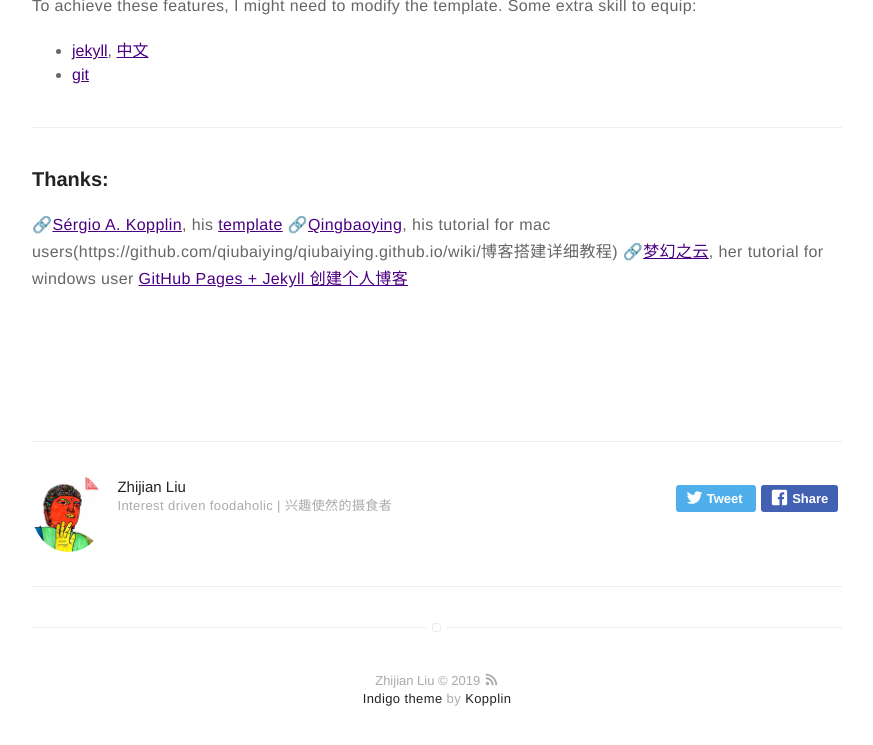
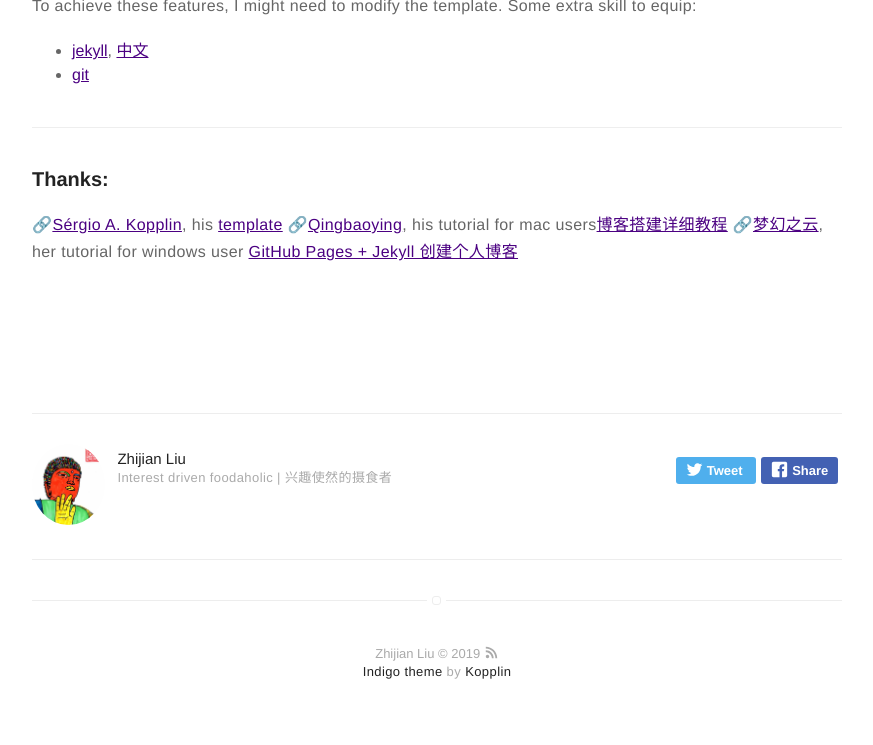
Before and after one commit to subaiwen/subaiwen.github.io, a Jekyll site: the page built from _posts/2019-7-1-first-blog.markdown, in a window 1280 px wide and 900 px high, scrolled down 1562 px, cut to the strip 130-875 px from the top of the window. Shown: the whole strip, without its empty margins (203-1076 px from the left). Built offline with Jekyll 4.4.1, drawn with Linux system fonts in a browser that asks for light colours; some of the changed lines change nothing that is shown.

Commit message:
Update 2019-7-1-first-blog.markdown

```diff
--- a/_posts/2019-7-1-first-blog.markdown
+++ b/_posts/2019-7-1-first-blog.markdown
@@ -53,5 +53,5 @@ To achieve these features, I might need to modify the template. Some extra skill
 ---
 ### Thanks:
 🔗[Sérgio A. Kopplin](https://koppl.in/), his [template](https://koppl.in/indigo/)
-🔗[Qingbaoying](https://github.com/qiubaiying), his tutorial for mac users(https://github.com/qiubaiying/qiubaiying.github.io/wiki/博客搭建详细教程)
+🔗[Qingbaoying](https://github.com/qiubaiying), his tutorial for mac users[博客搭建详细教程](https://github.com/qiubaiying/qiubaiying.github.io/wiki/博客搭建详细教程)
 🔗[梦幻之云](https://agcaiyun.github.io/), her tutorial for windows user [GitHub Pages + Jekyll 创建个人博客](https://www.jianshu.com/p/9535334ffd54)
```
